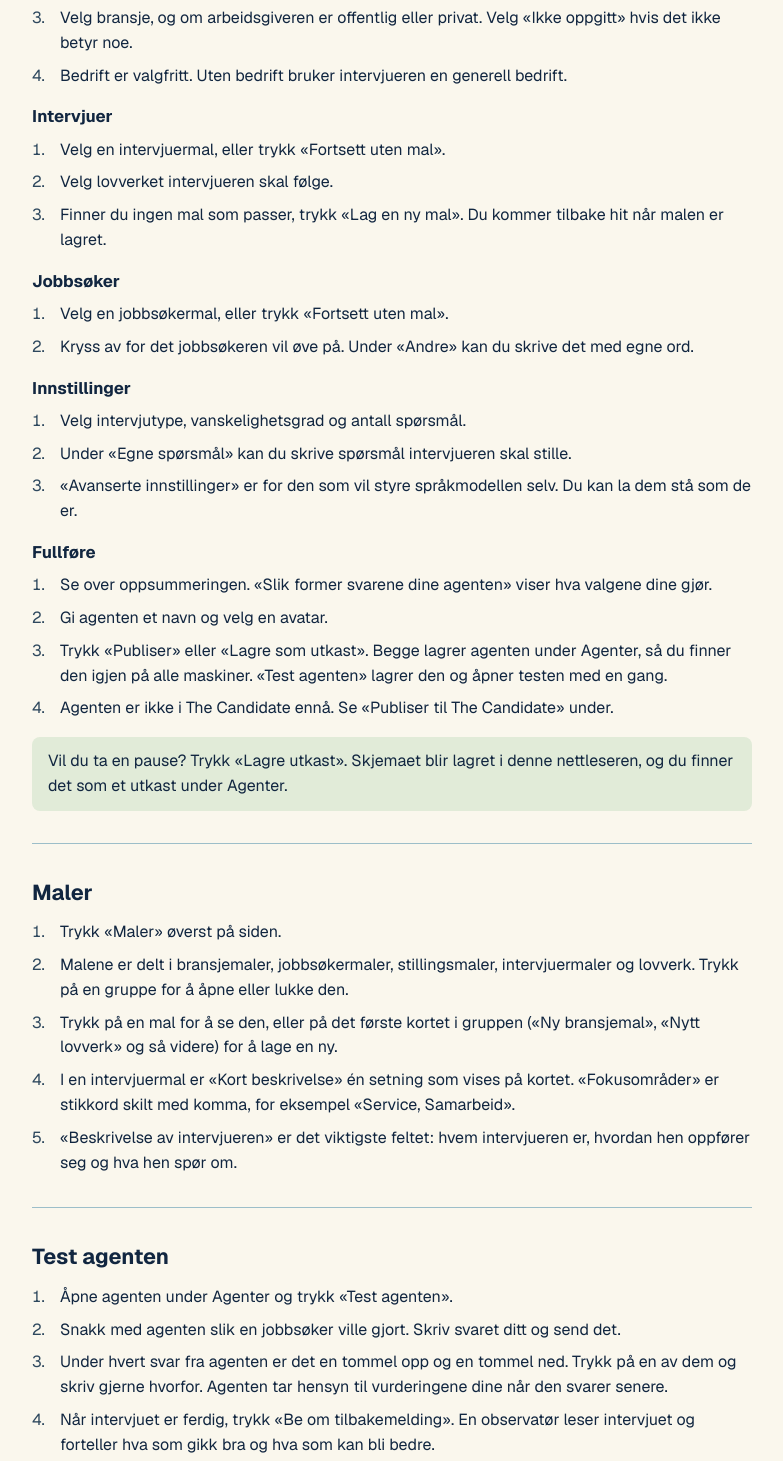
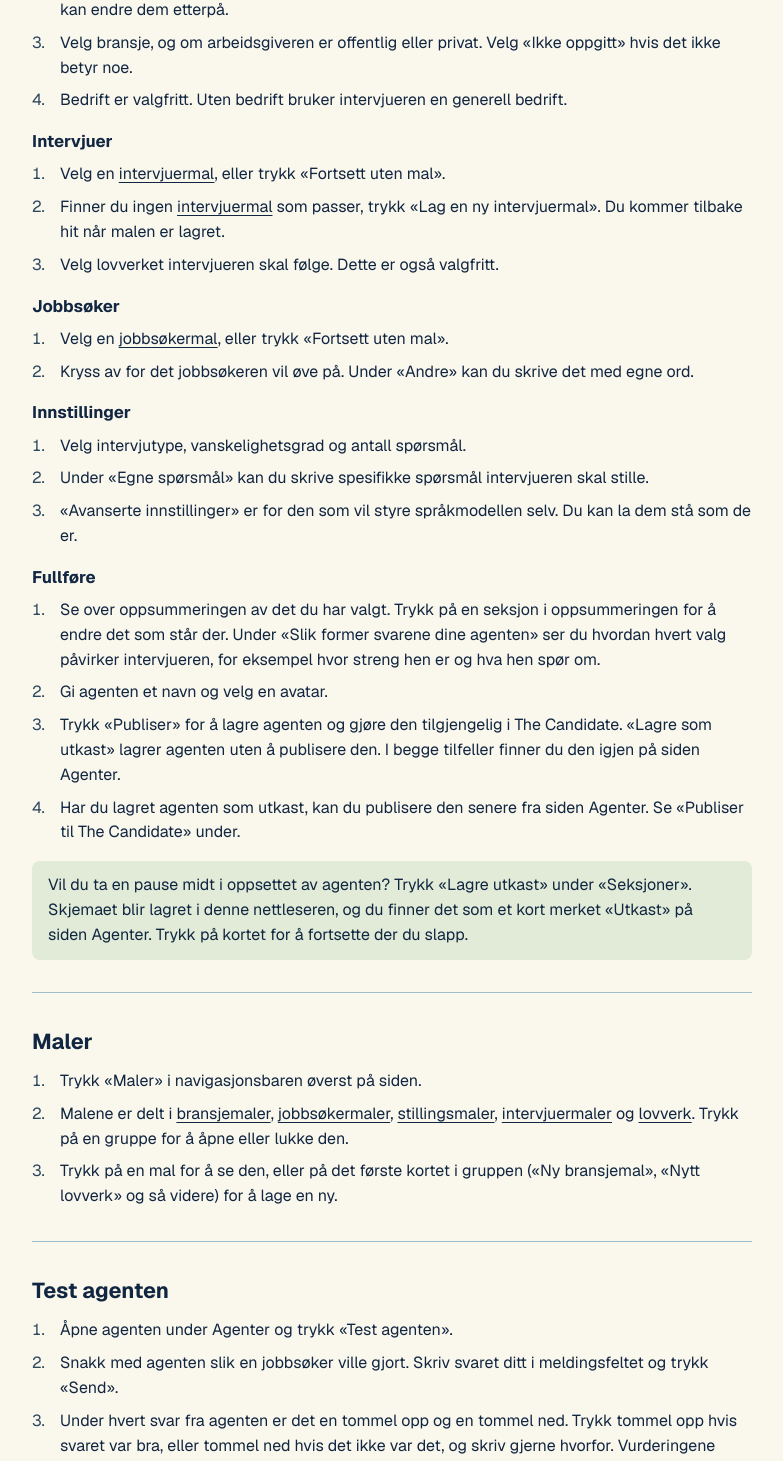
Before and after one commit to IMTEL/team-tdt4290-fall-2026, a Next.js app: page /help in a window 1280 px wide. Shown: the part 1313-2774 px from the top of the page, without its empty margins (248-1031 px from the left). Built offline with nearby package versions, Linux system fonts and the light colour scheme; no server answers; what @mui/material-nextjs would draw is missing.

Commit message:
docs: update text in help page

```diff
--- a/src/app/help/helpTopics.ts
+++ b/src/app/help/helpTopics.ts
@@ -45,11 +45,11 @@ const NEW_AGENT_STEPS: Record<FormSectionHelpId, string[]> = {
   intervjuer: [
     // English translation: Choose an interviewer template, or press «Fortsett uten mal».
     'Velg en intervjuermal, eller trykk «Fortsett uten mal».',
-    // English translation: Choose the laws the interviewer must follow.
-    'Velg lovverket intervjueren skal følge.',
-    // English translation: If no template fits, press «Lag en ny mal». You come back here when
-    // the template is saved.
-    'Finner du ingen mal som passer, trykk «Lag en ny mal». Du kommer tilbake hit når malen er lagret.',
+    // English translation: If no interviewer template fits, press «Lag en ny intervjuermal». You
+    // come back here when the template is saved.
+    'Finner du ingen intervjuermal som passer, trykk «Lag en ny intervjuermal». Du kommer tilbake hit når malen er lagret.',
+    // English translation: Choose the laws the interviewer must follow. This is also optional.
+    'Velg lovverket intervjueren skal følge. Dette er også valgfritt.',
   ],
   jobbsoker: [
     // English translation: Choose a job seeker template, or press «Fortsett uten mal».
@@ -61,26 +61,27 @@ const NEW_AGENT_STEPS: Record<FormSectionHelpId, string[]> = {
   innstillinger: [
     // English translation: Choose the interview type, difficulty and number of questions.
     'Velg intervjutype, vanskelighetsgrad og antall spørsmål.',
-    // English translation: Under «Egne spørsmål» you can write questions the interviewer will
-    // ask.
-    'Under «Egne spørsmål» kan du skrive spørsmål intervjueren skal stille.',
+    // English translation: Under «Egne spørsmål» you can write specific questions the
+    // interviewer will ask.
+    'Under «Egne spørsmål» kan du skrive spesifikke spørsmål intervjueren skal stille.',
     // English translation: «Avanserte innstillinger» is for those who want to control the
     // language model themselves. You can leave them as they are.
     '«Avanserte innstillinger» er for den som vil styre språkmodellen selv. Du kan la dem stå som de er.',
   ],
   fullfore: [
-    // English translation: Look over the summary. «Slik former svarene dine agenten» shows what
-    // your choices do.
-    'Se over oppsummeringen. «Slik former svarene dine agenten» viser hva valgene dine gjør.',
+    // English translation: Look over the summary of what you have chosen. Press a section in the
+    // summary to change what it says. Under «Slik former svarene dine agenten» you see how each
+    // choice affects the interviewer, for example how strict it is and what it asks about.
+    'Se over oppsummeringen av det du har valgt. Trykk på en seksjon i oppsummeringen for å endre det som står der. Under «Slik former svarene dine agenten» ser du hvordan hvert valg påvirker intervjueren, for eksempel hvor streng hen er og hva hen spør om.',
     // English translation: Give the agent a name and choose an avatar.
     'Gi agenten et navn og velg en avatar.',
-    // English translation: Press «Publiser» or «Lagre som utkast». Both save the agent under
-    // Agenter, so you find it again on any computer. «Test agenten» saves it and opens the test
-    // right away.
-    'Trykk «Publiser» eller «Lagre som utkast». Begge lagrer agenten under Agenter, så du finner den igjen på alle maskiner. «Test agenten» lagrer den og åpner testen med en gang.',
-    // English translation: The agent is not in The Candidate yet. See «Publiser til The
-    // Candidate» below.
-    'Agenten er ikke i The Candidate ennå. Se «Publiser til The Candidate» under.',
+    // English translation: Press «Publiser» to save the agent and make it available in The
+    // Candidate. «Lagre som utkast» saves the agent without publishing it. In both cases you find
+    // it again on the Agenter page.
+    'Trykk «Publiser» for å lagre agenten og gjøre den tilgjengelig i The Candidate. «Lagre som utkast» lagrer agenten uten å publisere den. I begge tilfeller finner du den igjen på siden Agenter.',
+    // English translation: Saved the agent as a draft? You can publish it later from the Agenter
+    // page. See «Publiser til The Candidate» below.
+    'Har du lagret agenten som utkast, kan du publisere den senere fra siden Agenter. Se «Publiser til The Candidate» under.',
   ],
 };
 
@@ -101,7 +102,8 @@ export const HELP_TOPICS: HelpTopic[] = [
         term: 'Agent',
         // English translation: An AI agent the job seeker can talk to. In this app it is an
         // interviewer.
-        meaning: 'En KI-agent som jobbsøkeren kan snakke med. I denne appen er dette en intervjuer.',
+        meaning:
+          'En KI-agent som jobbsøkeren kan snakke med. I denne appen er dette en intervjuer.',
       },
       {
         // English translation: Template
@@ -174,36 +176,31 @@ export const HELP_TOPICS: HelpTopic[] = [
     id: NEW_AGENT_HELP_ID,
     // English translation: Make an agent
     title: 'Lag en agent',
-    // English translation: Press «Ny agent» on the start page or under Agenter. The form has
-    // five parts. The list beside it shows where you are, and you can press parts you have
-    // already been to in order to go back. «Tilbake» takes you to the previous part.
+    // English translation: Press «Ny agent» on the start page or on the Agenter page. This opens
+    // «Ny intervjuagent», a form where you set up the agent in five sections. The «Seksjoner»
+    // menu beside the form shows which section you are in. Press a section you have already
+    // been to in order to go back to it, or press «Tilbake» to go to the previous section.
     intro:
-      'Trykk «Ny agent» på forsiden eller under Agenter. Skjemaet har fem deler. Listen ved siden av viser hvor du er, og du kan trykke på deler du allerede har vært i for å gå tilbake. «Tilbake» tar deg til forrige del.',
+      'Trykk «Ny agent» på forsiden eller på siden Agenter. Da åpnes «Ny intervjuagent», et skjema der du setter opp agenten i fem seksjoner. Menyen «Seksjoner» ved siden av skjemaet viser hvilken seksjon du er i. Trykk på en seksjon du allerede har vært i for å gå tilbake til den, eller trykk «Tilbake» for å gå til forrige seksjon.',
     parts: NEW_AGENT_PARTS,
-    // English translation: Want to take a break? Press «Lagre utkast». The form is saved in this
-    // browser, and you find it as a draft under Agenter.
-    note: 'Vil du ta en pause? Trykk «Lagre utkast». Skjemaet blir lagret i denne nettleseren, og du finner det som et utkast under Agenter.',
+    // English translation: Want to take a break halfway through setting up the agent? Press
+    // «Lagre utkast» under «Seksjoner». The form is saved in this browser, and you find it as a
+    // card marked «Utkast» on the Agenter page. Press the card to continue where you left off.
+    note: 'Vil du ta en pause midt i oppsettet av agenten? Trykk «Lagre utkast» under «Seksjoner». Skjemaet blir lagret i denne nettleseren, og du finner det som et kort merket «Utkast» på siden Agenter. Trykk på kortet for å fortsette der du slapp.',
   },
   {
     id: 'maler',
     // English translation: Templates
     title: 'Maler',
     steps: [
-      // English translation: Press «Maler» at the top of the page.
-      'Trykk «Maler» øverst på siden.',
+      // English translation: Press «Maler» in the navigation bar at the top of the page.
+      'Trykk «Maler» i navigasjonsbaren øverst på siden.',
       // English translation: The templates are split into industry, job seeker, job and
       // interviewer templates, and laws. Press a group to open or close it.
       'Malene er delt i bransjemaler, jobbsøkermaler, stillingsmaler, intervjuermaler og lovverk. Trykk på en gruppe for å åpne eller lukke den.',
       // English translation: Press a template to see it, or the first card in the group
       // («Ny bransjemal», «Nytt lovverk» and so on) to make a new one.
       'Trykk på en mal for å se den, eller på det første kortet i gruppen («Ny bransjemal», «Nytt lovverk» og så videre) for å lage en ny.',
-      // English translation: In an interviewer template, «Kort beskrivelse» is one sentence
-      // shown on the card. «Fokusområder» are keywords separated by commas, for example
-      // «Service, Samarbeid».
-      'I en intervjuermal er «Kort beskrivelse» én setning som vises på kortet. «Fokusområder» er stikkord skilt med komma, for eksempel «Service, Samarbeid».',
-      // English translation: «Beskrivelse av intervjueren» is the most important field: who the
-      // interviewer is, how they behave and what they ask about.
-      '«Beskrivelse av intervjueren» er det viktigste feltet: hvem intervjueren er, hvordan hen oppfører seg og hva hen spør om.',
     ],
   },
   {
@@ -213,16 +210,19 @@ export const HELP_TOPICS: HelpTopic[] = [
     steps: [
       // English translation: Open the agent under Agenter and press «Test agenten».
       'Åpne agenten under Agenter og trykk «Test agenten».',
-      // English translation: Talk to the agent as a job seeker would. Write your answer and send
-      // it.
-      'Snakk med agenten slik en jobbsøker ville gjort. Skriv svaret ditt og send det.',
+      // English translation: Talk to the agent as a job seeker would. Write your answer in the
+      // message field and press «Send».
+      'Snakk med agenten slik en jobbsøker ville gjort. Skriv svaret ditt i meldingsfeltet og trykk «Send».',
       // English translation: Under each reply from the agent there is a thumbs up and a thumbs
-      // down. Press one of them and preferably write why. The agent takes your ratings into
-      // account when it answers later.
-      'Under hvert svar fra agenten er det en tommel opp og en tommel ned. Trykk på en av dem og skriv gjerne hvorfor. Agenten tar hensyn til vurderingene dine når den svarer senere.',
+      // down. Press thumbs up if the reply was good, or thumbs down if it was not, and preferably
+      // write why. The ratings are saved with the agent and change how it behaves: the agent uses
+      // your most recent ratings every time it answers, so it does more of what you liked and
+      // less of what you did not.
+      'Under hvert svar fra agenten er det en tommel opp og en tommel ned. Trykk tommel opp hvis svaret var bra, eller tommel ned hvis det ikke var det, og skriv gjerne hvorfor. Vurderingene lagres på agenten og endrer hvordan den oppfører seg: agenten bruker de nyeste vurderingene dine hver gang den svarer, så den gjør mer av det du likte og mindre av det du ikke likte.',
       // English translation: When the interview is done, press «Be om tilbakemelding». An
-      // observer reads the interview and tells what went well and what can be better.
-      'Når intervjuet er ferdig, trykk «Be om tilbakemelding». En observatør leser intervjuet og forteller hva som gikk bra og hva som kan bli bedre.',
+      // observer agent reads the interview and tells the job seeker what went well and what can
+      // be better. This way you see the feedback the job seeker would get after the interview.
+      'Når intervjuet er ferdig, trykk «Be om tilbakemelding». En observatøragent leser intervjuet og forteller jobbsøkeren hva som gikk bra og hva som kan bli bedre. Slik ser du tilbakemeldingen jobbsøkeren ville fått etter intervjuet.',
       // English translation: «Start på nytt» deletes the conversation and starts a new one.
       '«Start på nytt» sletter samtalen og begynner en ny.',
     ],
@@ -235,8 +235,9 @@ export const HELP_TOPICS: HelpTopic[] = [
       // English translation: Open the agent under Agenter and press «Publiser».
       'Åpne agenten under Agenter og trykk «Publiser».',
       // English translation: Write the name and a short description the job seeker will see in
-      // The Candidate. Do not write anything about the job seeker here.
-      'Skriv navnet og en kort beskrivelse som jobbsøkeren skal se i The Candidate. Ikke skriv noe om jobbsøkeren her.',
+      // The Candidate. Do not write any personal information about the job seeker here, as the
+      // agent becomes public to everyone who uses The Candidate.
+      'Skriv navnet og en kort beskrivelse som jobbsøkeren skal se i The Candidate. Ikke skriv noe personlig informasjon om jobbsøkeren her, da agenten blir offentlig for alle som bruker The Candidate.',
       // English translation: Press «Publiser». Now everyone who uses The Candidate can choose
       // the agent.
       'Trykk «Publiser». Nå kan alle som bruker The Candidate velge agenten.',
@@ -244,8 +245,9 @@ export const HELP_TOPICS: HelpTopic[] = [
       'Vil du fjerne den fra The Candidate, trykk «Gjem agent».',
     ],
     // English translation: If you change a published agent, it is hidden from The Candidate
-    // until you publish it again.
-    note: 'Endrer du en publisert agent, blir den gjemt fra The Candidate til du publiserer den på nytt.',
+    // until you publish it again. This lets you test how it behaves before the changes show up
+    // in The Candidate.
+    note: 'Endrer du en publisert agent, blir den gjemt fra The Candidate til du publiserer den på nytt. Slik kan du teste hvordan den oppfører seg før endringene kommer ut i The Candidate.',
   },
   {
     id: 'endre',
--- a/src/app/help/page.module.css
+++ b/src/app/help/page.module.css
@@ -141,6 +141,13 @@
 
 .term dt {
   font-weight: 650;
+  scroll-margin-top: 4.5rem;
+}
+
+.termLink {
+  color: var(--primary);
+  text-decoration: underline;
+  text-underline-offset: 0.2em;
 }
 
 .term dd {
--- a/src/app/help/page.tsx
+++ b/src/app/help/page.tsx
@@ -1,4 +1,5 @@
 import type { Metadata } from 'next';
+import type { ReactNode } from 'react';
 
 import { HELP_TOPICS, type HelpTopic } from './helpTopics';
 import styles from './page.module.css';
@@ -63,7 +64,7 @@ function Topic({ topic }: { topic: HelpTopic }) {
         <dl className={styles.terms}>
           {topic.terms.map(({ term, meaning }) => (
             <div key={term} className={styles.term}>
-              <dt>{term}</dt>
+              <dt id={termId(term)}>{term}</dt>
               <dd>{meaning}</dd>
             </div>
           ))}
@@ -93,8 +94,56 @@ function Steps({ steps }: { steps: string[] }) {
     <ol className={styles.steps}>
       {/* The steps are fixed text that never reorders, so the position is a stable key. */}
       {steps.map((step, index) => (
-        <li key={index}>{step}</li>
+        <li key={index}>{linkTemplateTerms(step)}</li>
       ))}
     </ol>
   );
 }
+
+/** The anchor of a word in the glossary, e.g. `ord-intervjuermal`. */
+function termId(term: string): string {
+  return `ord-${term.toLowerCase().replace(/\s+/g, '-')}`;
+}
+
+/**
+ * The kinds of templates in the glossary (Stillingsmal, Intervjuermal, …) and Lovverk, which is
+ * listed with them on the templates page. Not «Mal» itself.
+ */
+const TEMPLATE_TERMS = HELP_TOPICS.flatMap((topic) => topic.terms ?? [])
+  .map(({ term }) => term)
+  .filter((term) => {
+    const word = term.toLowerCase();
+    return (word.endsWith('mal') && word !== 'mal') || word === 'lovverk';
+  });
+
+/** A term, also in the plural («bransjemaler»), as a whole word. */
+const TEMPLATE_PATTERN = new RegExp(
+  `(?<!\\p{L})(${TEMPLATE_TERMS.join('|')})(?:er)?(?!\\p{L})`,
+  'giu',
+);
+
+/**
+ * Links the first mention of each kind of template in a step to its entry in the glossary. Words
+ * inside «…» are button names, so they stay plain text.
+ */
+function linkTemplateTerms(step: string): ReactNode {
+  const nodes: ReactNode[] = [];
+  const linked = new Set<string>();
+  let last = 0;
+  for (const match of step.matchAll(TEMPLATE_PATTERN)) {
+    const before = step.slice(0, match.index);
+    const insideQuotes = before.lastIndexOf('«') > before.lastIndexOf('»');
+    const term = match[1].toLowerCase();
+    if (insideQuotes || linked.has(term)) continue;
+    linked.add(term);
+    nodes.push(step.slice(last, match.index));
+    nodes.push(
+      <a key={match.index} href={`#${termId(term)}`} className={styles.termLink}>
+        {match[0]}
+      </a>,
+    );
+    last = match.index + match[0].length;
+  }
+  nodes.push(step.slice(last));
+  return nodes;
+}
```
Also changed, not shown: 1 other file (tests, documents, lock files or other folders).
